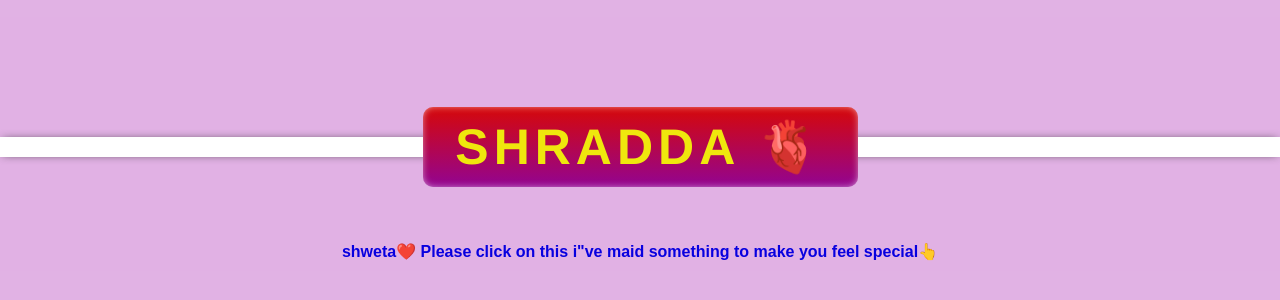
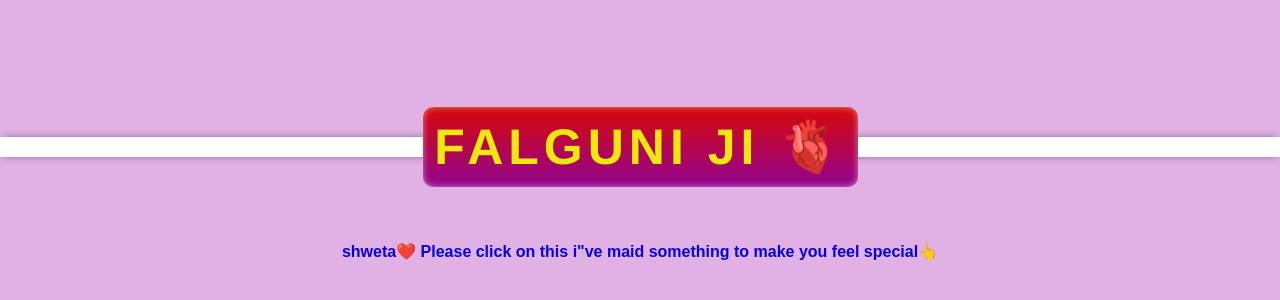
Before and after one commit to Pavanpatil326/Book-Love-Code, a plain HTML site: page index.html in a window 1280 px wide. Shown: the part 238-538 px from the top of the page. Drawn offline with Linux system fonts and the light colour scheme.

Commit message:
Update index.html

```diff
--- a/index.html
+++ b/index.html
@@ -3,7 +3,7 @@
   <head>
     <meta charset="UTF-8" />
     <meta name="viewport" content="width=device-width, initial-scale=1.0" />
-    <title>book for  Shradda 💕</title>
+    <title>book for  Falguni ji 💕</title>
     <link rel="stylesheet" href="pavan.css" />
   </head>
   <body>
@@ -11,7 +11,7 @@
       <p> shweta❤️ Please click on this i"ve maid something to make you feel special👆</p>
       <div class="ribbon"></div>
       <div class="tag">
-        <a href="book.html"> Shradda  🫀</a>
+        <a href="book.html"> Falguni ji  🫀</a>
       </div>
     </div>
   </body>
```
